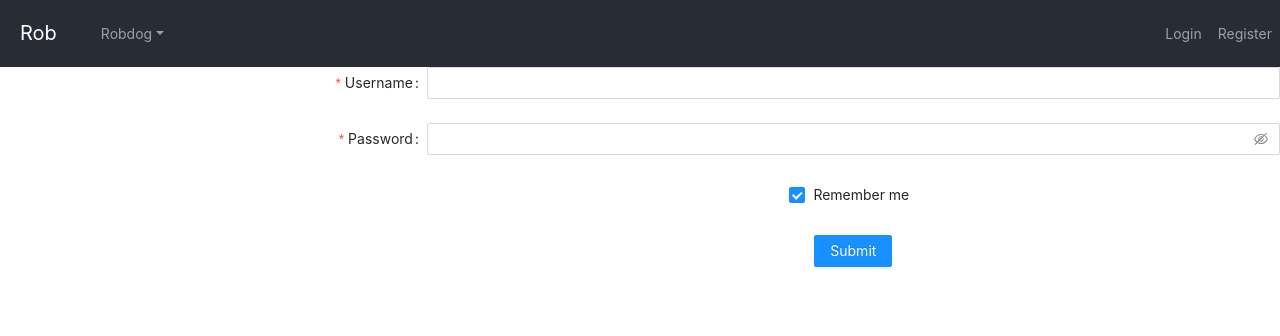
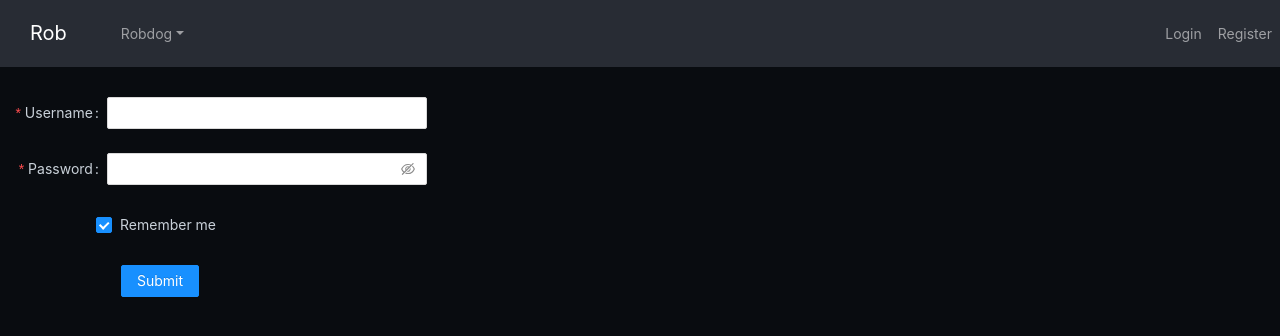
Before and after one commit to RobbieBendick/applejax-client, a React (Create React App) app: page /login in a window 1280 px wide. Shown: the top 336 px of the page. Built offline with nearby package versions, Linux system fonts and the light colour scheme; no server answers.

Commit message:
unfinished form styling

```diff
--- a/src/App.css
+++ b/src/App.css
@@ -1,5 +1,14 @@
-.App {
+:root {
+  --main-bg-color: #090c10;
+  --main-bg-color-inset: #0d1117;
+  --main-bg-color-light: #161b22;
+  --text-color-inset-primary: #c9d1d9;
+  --text-color-inset-secondary: #d8dfe7;
+}
+
+body {
   text-align: center;
+  background-color: var(--main-bg-color) !important;
 }
 
 .App-logo {
--- a/src/components/Navigation/Navigation.jsx
+++ b/src/components/Navigation/Navigation.jsx
@@ -1,12 +1,13 @@
 import "./Navigation.css";
 import "bootstrap/dist/css/bootstrap.min.css";
 import { Nav, Navbar, NavDropdown } from "react-bootstrap";
-import { Link } from "react-router-dom";
 
 function Navigation() {
+    const goHome = () => window.location.pathname === "/" ? window.scrollTo(0,0) : window.location.pathname = "/";
+
     return (
             <Navbar bg="navColor" variant="dark" sticky="top" expand="xl" collapseOnSelect>
-                <Navbar.Brand style={{"padding": "10px 20px"}}>
+                <Navbar.Brand onClick={goHome} style={{"padding": "10px 30px", "cursor": "pointer"}}>
                     Rob
                 </Navbar.Brand>
                 <Navbar.Toggle />
--- a/src/components/Register/Register.css
+++ b/src/components/Register/Register.css
@@ -0,0 +1,3 @@
+label {
+  color: var(--text-color-inset-primary) !important;
+}
--- a/src/components/Register/Register.jsx
+++ b/src/components/Register/Register.jsx
@@ -11,15 +11,15 @@ function Register() {
     };
 
     return (
-        <>
             <Form
             name="basic"
-        labelCol={{ span: 8 }}
-        wrapperCol={{ span: 16 }}
+            labelCol={{ span: 2 }}
+            wrapperCol={{ span: 6 }}
             initialValues={{ remember: true }}
             onFinish={onFinish}
             onFinishFailed={onFinishFailed}
             autoComplete="off"
+            style={{"paddingTop": "30px"}}
             >
                 <Form.Item
                     label="Username"
@@ -28,7 +28,6 @@ function Register() {
                 >
                     <Input />
                 </Form.Item>
-
                 <Form.Item
                     label="Password"
                     name="password"
@@ -36,18 +35,15 @@ function Register() {
                 >
                     <Input.Password />
                 </Form.Item>
-
-      <Form.Item name="remember" valuePropName="checked" wrapperCol={{ offset: 8, span: 16 }}>
+                <Form.Item name="remember" valuePropName="checked" wrapperCol={{ offset: 0, span: 6 }}>
                     <Checkbox>Remember me</Checkbox>
                 </Form.Item>
-
-      <Form.Item wrapperCol={{ offset: 8, span: 16 }}>
+                <Form.Item wrapperCol={{ offset: 0, span: 6 }}>
                     <Button type="primary" htmlType="submit">
                     Submit
                     </Button>
                 </Form.Item>
             </Form>
-        </>
     );
 };
 
--- a/src/index.css
+++ b/src/index.css
@@ -1,3 +1,12 @@
+:root {
+  --main-bg-color: #282c34;
+}
+
+html {
+  text-align: center;
+  background-color: var(--main-bg-color);
+}
+
 body {
   margin: 0;
   font-family: -apple-system, BlinkMacSystemFont, 'Segoe UI', 'Roboto', 'Oxygen',
```
Lines whose indentation alone changed are shown as unchanged.
